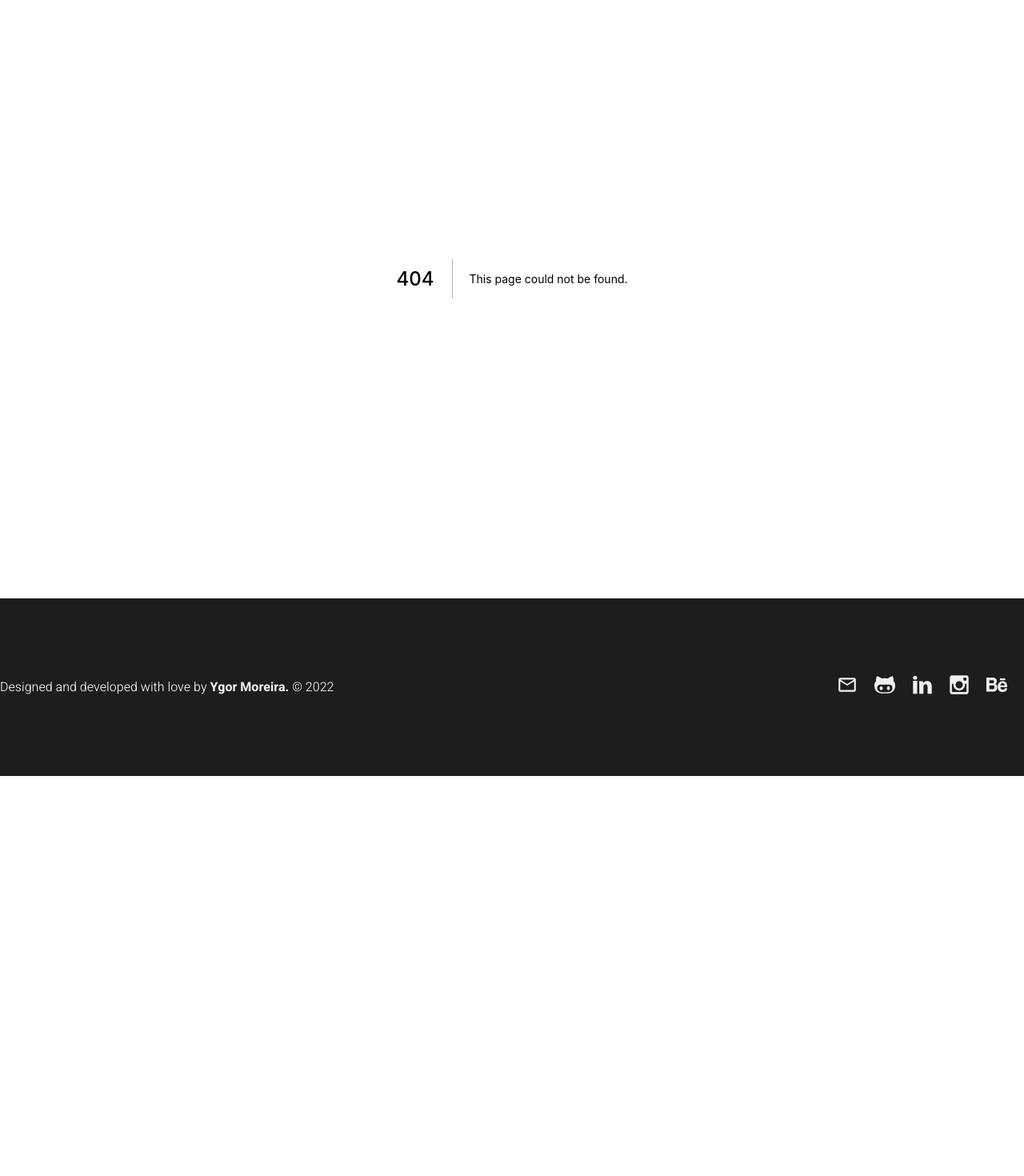
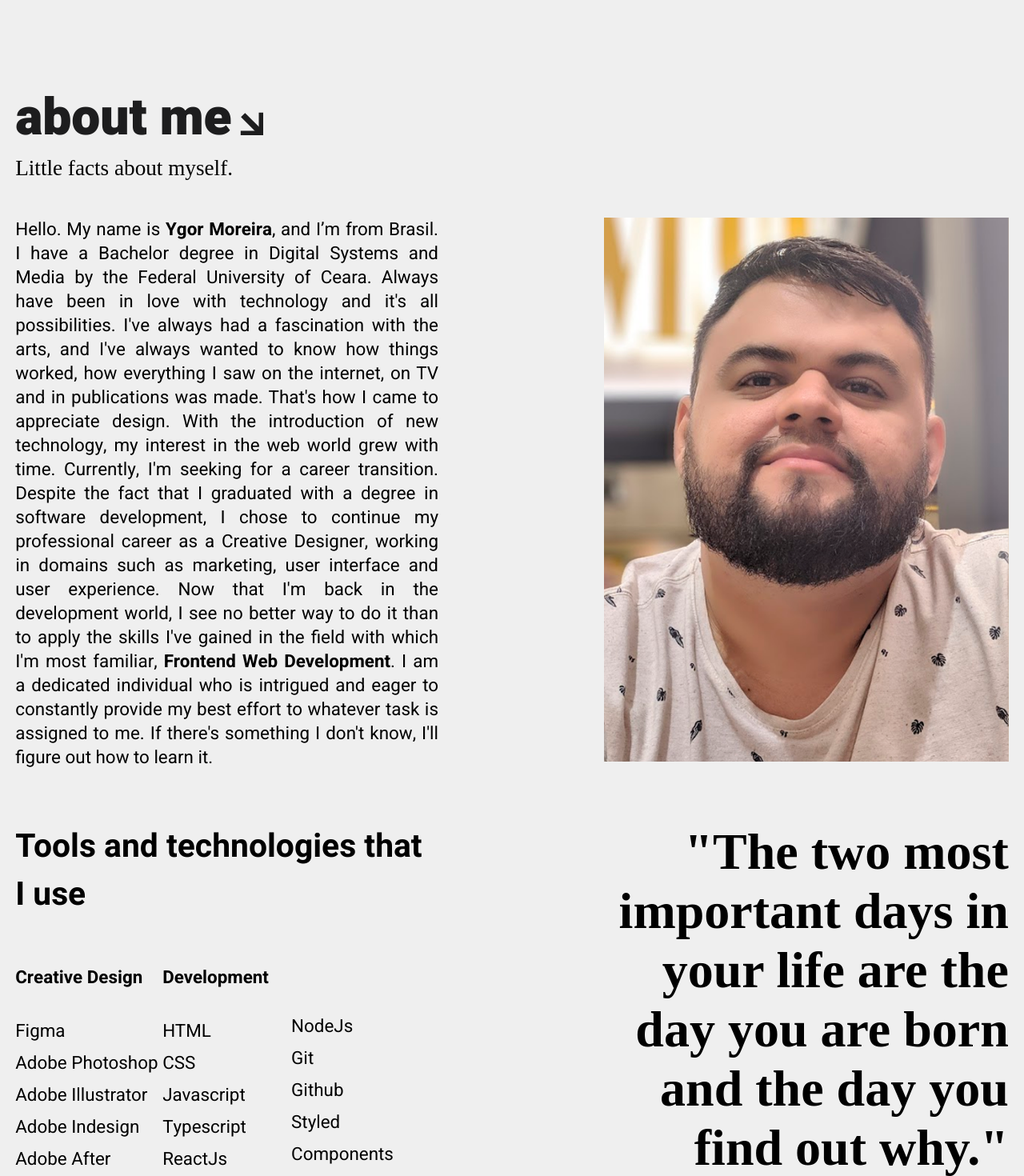
Before and after one commit to ygorrx/personal-portfolio, a Next.js app: page /About in a window 1280 px wide. Before the commit this address had no page. Shown: the part 212-1682 px from the top of the page at 80% size. Before the commit the page ends 1182 px from the top, so only its background shows below. Built offline with nearby package versions, Linux system fonts and the light colour scheme; a web font is replaced by a local one.

Commit message:
about me page + styling

```diff
--- /dev/null
+++ b/pages/About.js
@@ -0,0 +1,78 @@
+import styles from '../styles/About.module.css'
+import Image from 'next/image'
+
+const About = () => {
+  return (
+    <div className={`animeLeft ${styles.container}`}>
+      <div className={styles.container_wrapper}>
+        <div className={styles.container_center}>
+          <h1 className="title">about me</h1>
+          <p>Little facts about myself.</p>
+        </div>
+        <div className={styles.text_long}>
+          <p>
+            Hello. My name is <span>Ygor Moreira</span>, and I’m from Brasil. I
+            have a Bachelor degree in Digital Systems and Media by the Federal
+            University of Ceara. Always have been in love with technology and
+            it's all possibilities. I've always had a fascination with the arts,
+            and I've always wanted to know how things worked, how everything I
+            saw on the internet, on TV and in publications was made. That's how
+            I came to appreciate design. With the introduction of new
+            technology, my interest in the web world grew with time. Currently,
+            I'm seeking for a career transition. Despite the fact that I
+            graduated with a degree in software development, I chose to continue
+            my professional career as a Creative Designer, working in domains
+            such as marketing, user interface and user experience. Now that I'm
+            back in the development world, I see no better way to do it than to
+            apply the skills I've gained in the field with which I'm most
+            familiar, <span>Frontend Web Development</span>. {'\n'} I am a
+            dedicated individual who is intrigued and eager to constantly
+            provide my best effort to whatever task is assigned to me. If
+            there's something I don't know, I'll figure out how to learn it.
+          </p>
+        </div>
+        <div className={styles.image_card}>
+          <Image src="/assets/foto-port.png" layout="fill" />
+        </div>
+        <div className={styles.text_title}>
+          <h2>Tools and technologies that I use</h2>
+        </div>
+        <ul className={styles.techs}>
+          <p>Creative Design</p>
+          <li>Figma</li>
+          <li>Adobe Photoshop</li>
+          <li>Adobe Illustrator</li>
+          <li>Adobe Indesign</li>
+          <li>Adobe After Effects</li>
+          <li>Sony Vegas</li>
+        </ul>
+        <ul className={styles.techs_1}>
+          <p>Development</p>
+          <li>HTML</li>
+          <li>CSS</li>
+          <li>Javascript</li>
+          <li>Typescript</li>
+          <li>ReactJs</li>
+          <li>NextJs</li>
+        </ul>
+        <ul className={styles.techs_2}>
+          <li>NodeJs</li>
+          <li>Git</li>
+          <li>Github</li>
+          <li>Styled Components</li>
+          <li>Sass</li>
+          <li>Lottie</li>
+        </ul>
+        <div className={styles.quote}>
+          <h1>
+            "The two most important days in your life are the day you are born
+            and the day you find out why."
+          </h1>
+          <p>– Mark Twain</p>
+        </div>
+      </div>
+    </div>
+  )
+}
+
+export default About
--- a/pages/Projects.js
+++ b/pages/Projects.js
@@ -46,7 +46,7 @@ const Projects = () => {
     <div className={`animeLeft ${styles.container}`}>
       <div className={styles.container_wrapper}>
         <div className={styles.container_center}>
-          <h1 className="title">Projects</h1>
+          <h1 className="title">projects</h1>
           <p>A collection of my recent works.</p>
         </div>
         <div className={styles.cards}>
--- a/pages/components/Navbar.js
+++ b/pages/components/Navbar.js
@@ -23,7 +23,7 @@ const Navbar = () => {
             </Link>
           </li>
           <li>
-            <Link href="/">
+            <Link href="/About">
               <a>About</a>
             </Link>
           </li>
--- /dev/null
+++ b/styles/About.module.css
@@ -0,0 +1,169 @@
+.container{
+  width: 100vw;
+  height: 100%;
+  background-color: var(--secondary-color);
+  display: flex;
+  justify-content: center;
+
+}
+
+.container_wrapper{
+  max-width: 100rem;
+  width: 100rem;
+  padding: 0 1.2rem;
+  display: grid;
+  grid-template-columns: 0.8fr 0.7fr 0.8fr 0.9fr 1.8fr 0.4fr;
+  grid-template-rows:   0.6fr 1.1fr 0.8fr 0.8fr 0.2fr 0.2fr 2.8fr; ;
+
+}
+
+.container_center{
+  padding-top: 10.5rem;
+  grid-column-start: 1;
+  grid-column-end: 4;
+  grid-row-start: 1;
+  grid-row-end: 2;
+}
+
+.container_center p {
+  font-weight: 400;
+  font-size: 1.7rem;
+  line-height: 60px;
+}
+
+.text_long {
+  padding-top: 2rem;
+  grid-column-start: 1;
+  grid-column-end: 4;
+  grid-row-start: 2;
+  grid-row-end: 5;
+}
+
+.text_long p {
+    font-family: var(--type-first);
+    font-weight: 400;
+    font-size: 1.4rem;
+    line-height: 30px;
+    text-align: justify;
+}
+
+.text_long span{
+  font-weight: 700;
+}
+
+.image_card {
+  margin-top: 2rem;
+  grid-column-start: 5;
+  grid-column-end: 7;
+  grid-row-start: 2;
+  grid-row-end: 5;
+  width: 100%;
+  height: 680px;
+  position: relative;
+  object-fit: contain;
+}
+
+.techs {
+  list-style: none;
+  grid-column-start: 1;
+  grid-column-end: 2;
+  grid-row-start: 7;
+  grid-row-end: 8;
+  width: 100%;
+  height: 100%;
+  display: block;
+  font-family: var(--type-first);
+  font-weight: 400;
+  font-size: 1.4rem;
+  line-height: 30px;
+}
+
+.techs li{
+  line-height: 40px;
+}
+
+.techs p {
+  font-weight: 700;
+  margin-bottom: 2rem;
+}
+
+.text_title{
+  grid-column-start: 1;
+  grid-column-end: 4;
+  grid-row-start: 5;
+  grid-row-end: 6;
+  font-family: var(--type-first);
+  font-weight: 700;
+  font-size: 1.7rem;
+}
+
+.techs_1 {
+  list-style: none;
+  grid-column-start: 2;
+  grid-column-end: 3;
+  grid-row-start: 7;
+  grid-row-end: 8;
+  width: 100%;
+  height: 100%;
+  display: block;
+  font-family: var(--type-first);
+  font-weight: 400;
+  font-size: 1.4rem;
+  line-height: 30px;
+}
+
+.techs_1 li{
+  line-height: 40px;
+}
+
+.techs_1 p {
+  font-weight: 700;
+  margin-bottom: 2rem;
+}
+
+.techs_2 {
+  padding-top: 3.5rem;
+  list-style: none;
+  grid-column-start: 3;
+  grid-column-end: 4;
+  grid-row-start: 7;
+  grid-row-end: 8;
+  width: 100%;
+  height: 100%;
+  display: block;
+  font-family: var(--type-first);
+  font-weight: 400;
+  font-size: 1.4rem;
+  line-height: 30px;
+}
+
+.techs_2 li{
+  line-height: 40px;
+}
+
+.techs_2 p {
+  font-weight: 700;
+  margin-bottom: 2rem;
+}
+
+.quote {
+  grid-column-start: 5;
+  grid-column-end: 7;
+  grid-row-start: 5;
+  grid-row-end: 8;
+  justify-content: end;
+}
+
+.quote h1 {
+  font-family: var(--type-second);
+  font-size: 4rem;
+  text-align: right;
+
+}
+
+.quote p {
+  font-family: var(--type-first);
+  font-size: 1.7rem;
+  text-align: right;
+  line-height: 70px;
+}
--- a/styles/Projects.module.css
+++ b/styles/Projects.module.css
@@ -21,6 +21,16 @@
     grid-column-end: 5;
     grid-row-start: 2;
     grid-row-end: 3;
+}
+
+.container_center h1::after{
+  content: url(../public/assets/black-icons/arrow-down.svg);
+  display: inline-block;
+  width: 1.875rem;
+  height: 1.875rem;
+  position: absolute;
+  top: 1px;
+  left: 250px;
 }
 
 .container_center p {
--- a/styles/globals.css
+++ b/styles/globals.css
@@ -44,7 +44,7 @@ a {
   height: 1.875rem;
   position: absolute;
   top: 1px;
-  left: 250px;
+  left: 280px;
 }
 
 .animeLeft{
```
Also changed, not shown: public/assets/foto-port.png (added), 1 other file (tests, documents, lock files or other folders).
